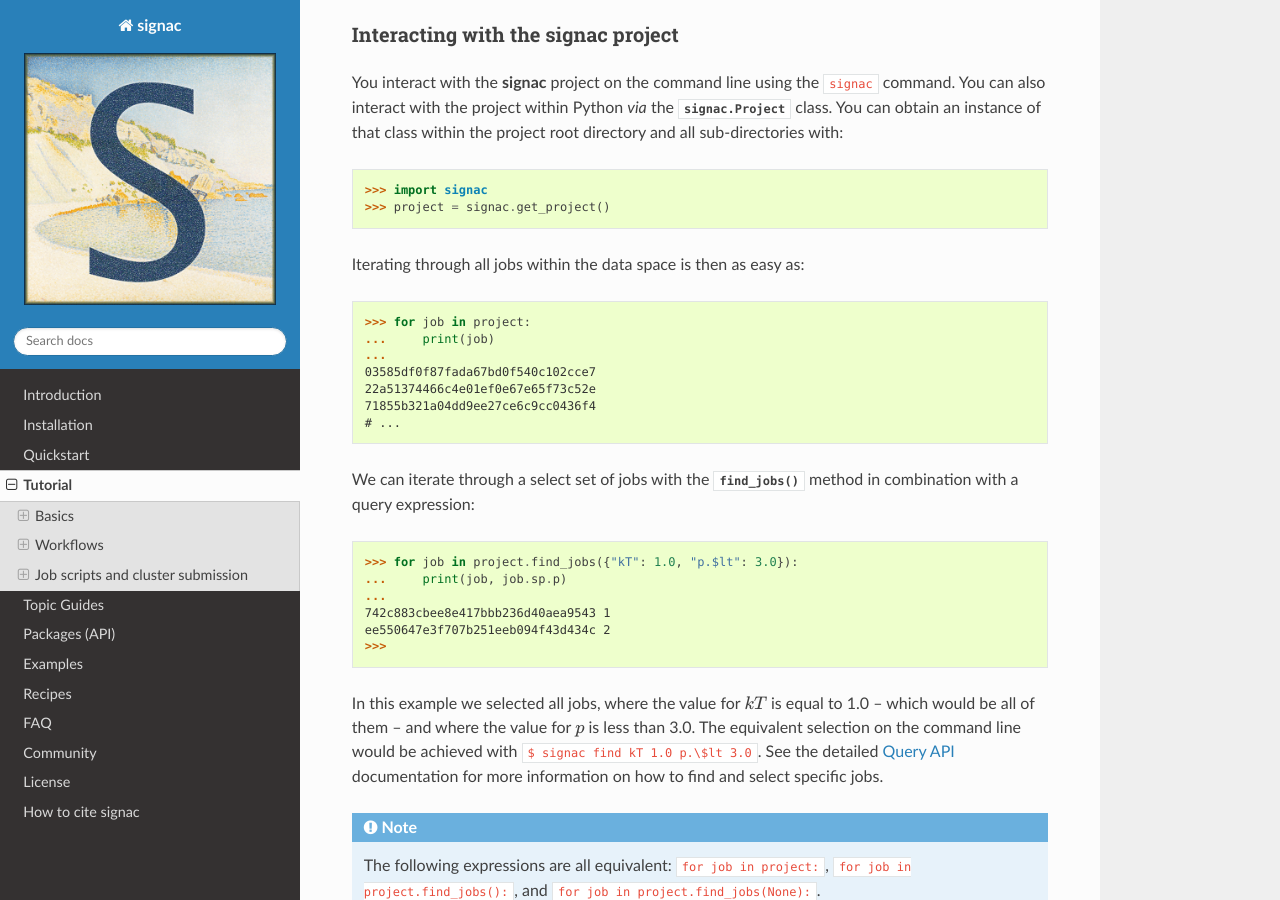
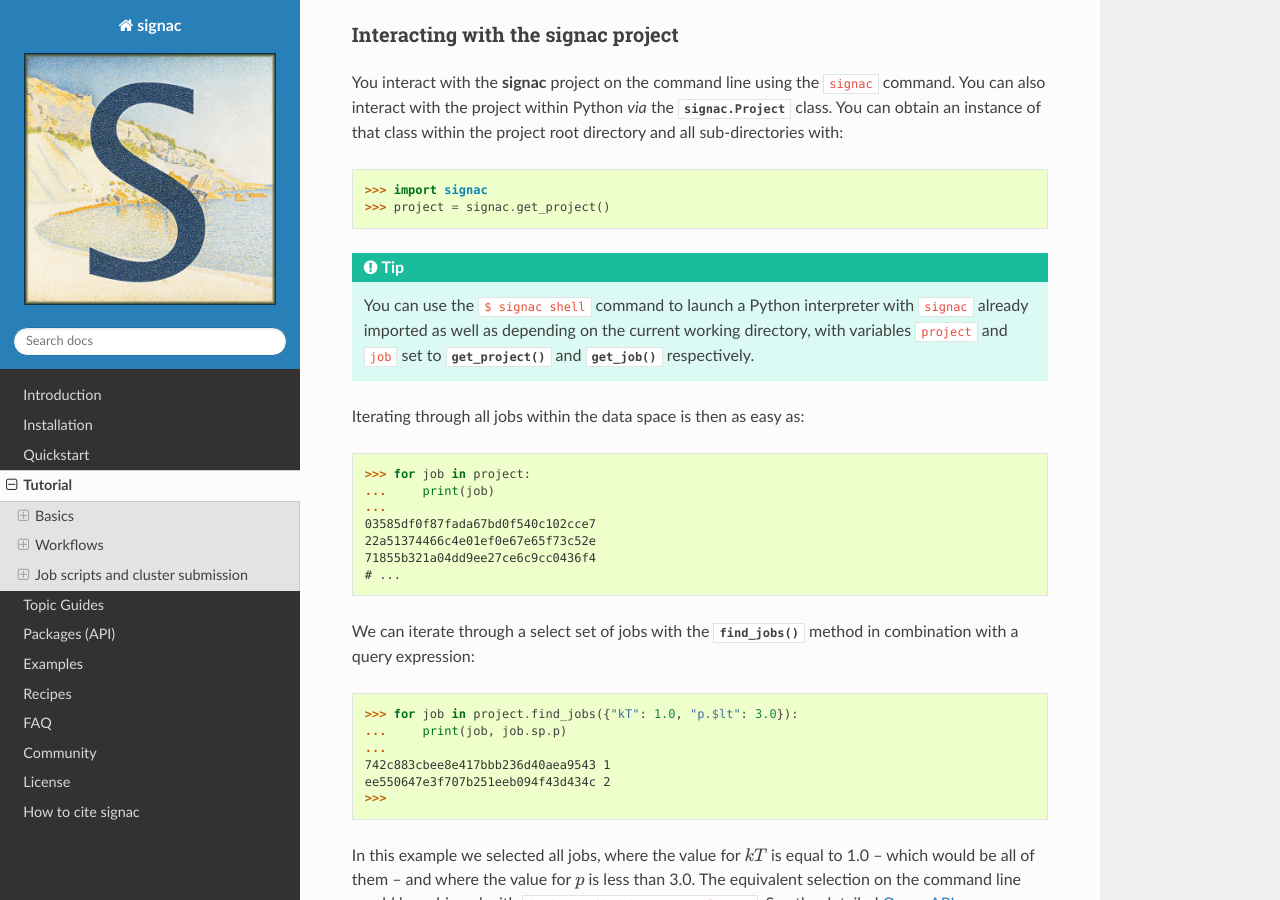
Before and after one commit to glotzerlab/signac-docs, a Sphinx documentation site: the page built from docs/source/tutorial.rst, in a window 1280 px wide and 900 px high, scrolled down 2604 px. Built offline with Sphinx 7.4.7 and the Read the Docs theme 2.0.0, drawn with Linux system fonts in a browser that asks for light colours.

Commit message:
Add tip about signac shell.
Resolves issue #30.

```diff
--- a/docs/source/tutorial.rst
+++ b/docs/source/tutorial.rst
@@ -130,9 +130,12 @@ You can obtain an instance of that class within the project root directory and a
     >>> import signac
     >>> project = signac.get_project()
 
-.. todo::
+.. tip::
 
-    Introduce ``$ signac-shell`` once relased.
+    You can use the ``$ signac shell`` command to launch a Python interpreter with ``signac`` already imported
+    as well as depending on the current working directory, with variables ``project`` and ``job`` set to
+    :py:func:`~signac.get_project()` and :py:func:`~signac.get_job()` respectively.
+
 
 Iterating through all jobs within the data space is then as easy as:
 
```
